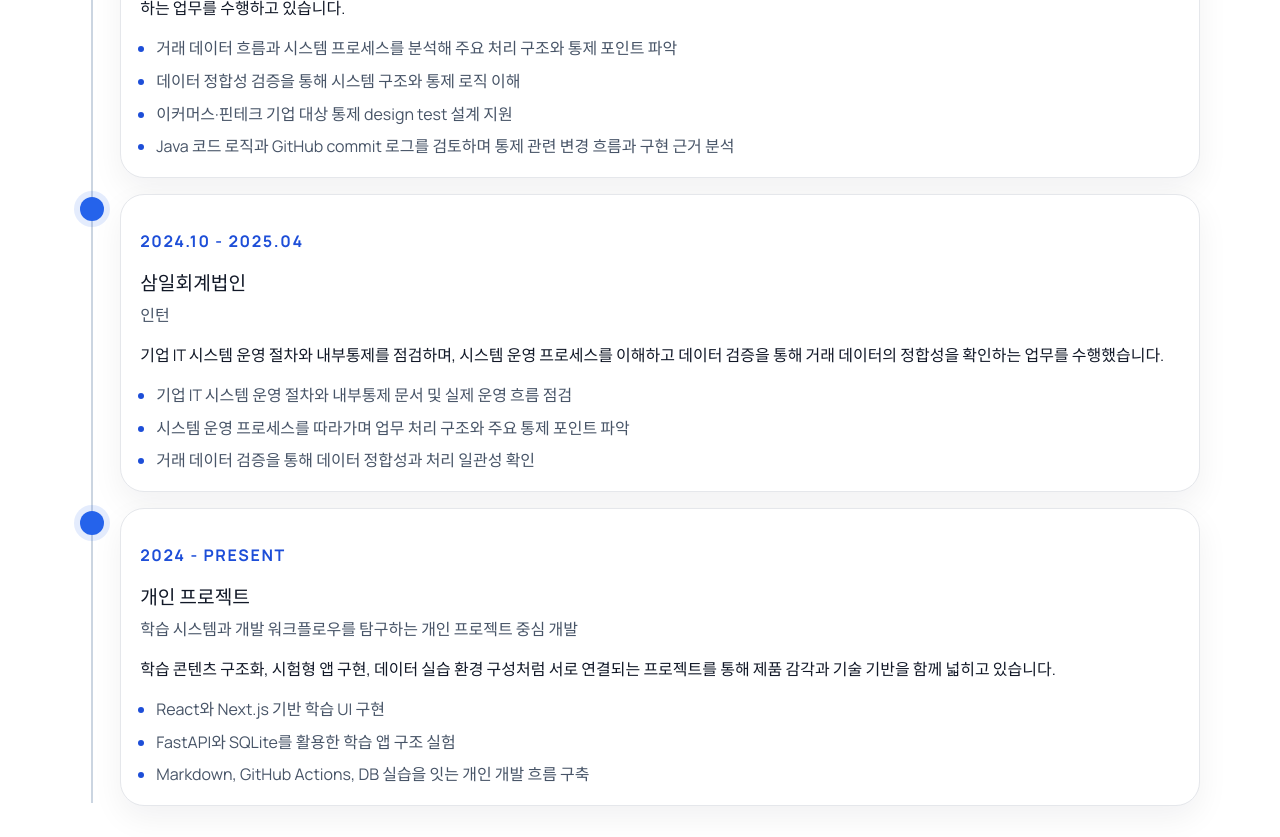
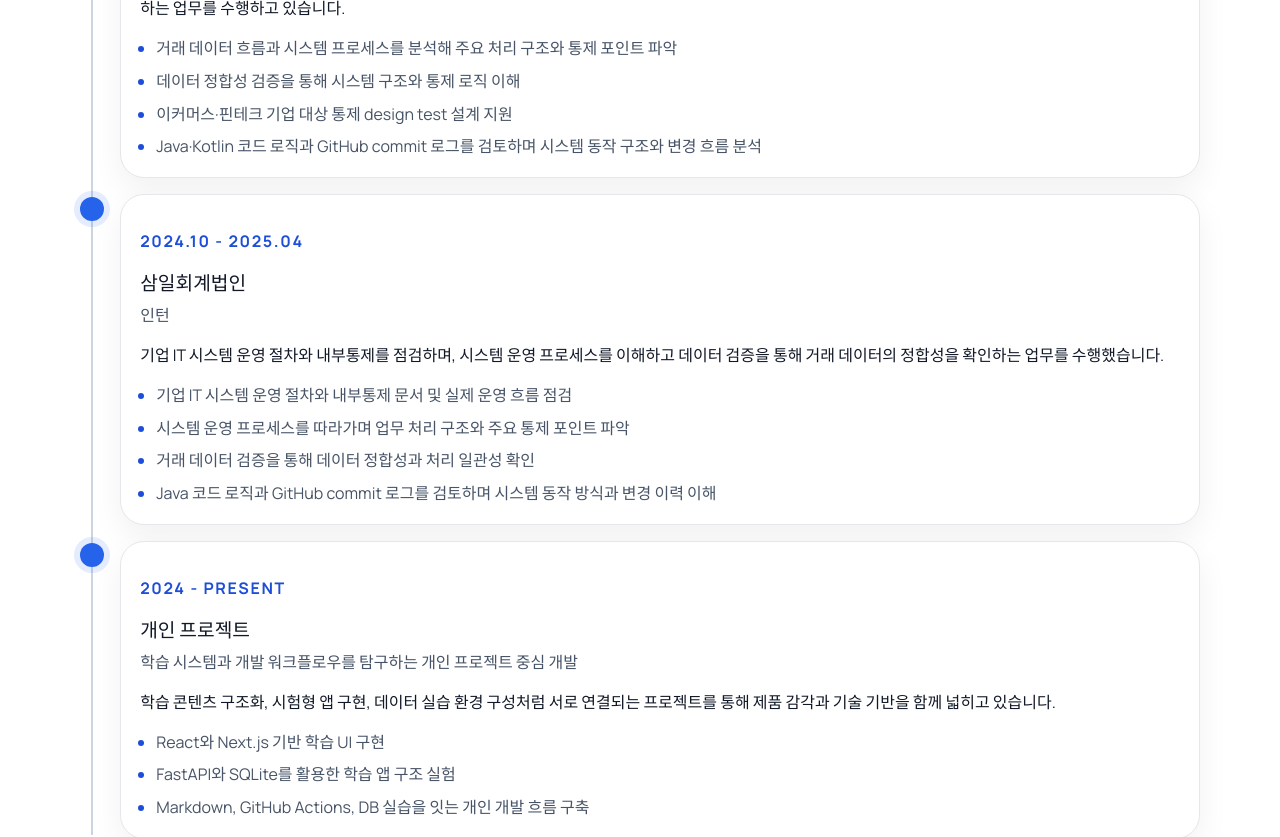
Before and after one commit to InryeolChoi/inchoi.github.io, a React (Vite) app: page / in a window 1280 px wide. Shown: the part 5380-6217 px from the top of the page. Built offline with nearby package versions, Linux system fonts and the light colour scheme.

Commit message:
update: career

```diff
--- a/src/data/siteContent.ts
+++ b/src/data/siteContent.ts
@@ -351,13 +351,13 @@ export const experienceItems: ExperienceItem[] = [
         "거래 데이터 흐름과 시스템 프로세스를 분석해 주요 처리 구조와 통제 포인트 파악",
         "데이터 정합성 검증을 통해 시스템 구조와 통제 로직 이해",
         "이커머스·핀테크 기업 대상 통제 design test 설계 지원",
-        "Java 코드 로직과 GitHub commit 로그를 검토하며 통제 관련 변경 흐름과 구현 근거 분석",
+        "Java·Kotlin 코드 로직과 GitHub commit 로그를 검토하며 시스템 동작 구조와 변경 흐름 분석",
       ],
       en: [
         "Analyzed transaction data flows and system processes to understand processing structures and key control points",
         "Validated data consistency to build an understanding of system structures and control logic",
         "Supported control design tests for e-commerce and fintech companies",
-        "Reviewed Java application logic and GitHub commit histories to trace control-related changes and implementation context",
+        "Reviewed Java and Kotlin application logic with GitHub commit histories to analyze system behavior and implementation changes",
       ],
     },
   },
@@ -380,11 +380,13 @@ export const experienceItems: ExperienceItem[] = [
         "기업 IT 시스템 운영 절차와 내부통제 문서 및 실제 운영 흐름 점검",
         "시스템 운영 프로세스를 따라가며 업무 처리 구조와 주요 통제 포인트 파악",
         "거래 데이터 검증을 통해 데이터 정합성과 처리 일관성 확인",
+        "Java 코드 로직과 GitHub commit 로그를 검토하며 시스템 동작 방식과 변경 이력 이해",
       ],
       en: [
         "Reviewed enterprise IT operating procedures, internal control documentation, and operational flows",
         "Followed system operation processes to understand processing structures and key control points",
         "Validated transaction data to confirm data consistency and processing integrity",
+        "Reviewed Java logic and GitHub commit histories to understand system behavior and change history",
       ],
     },
   },
```
